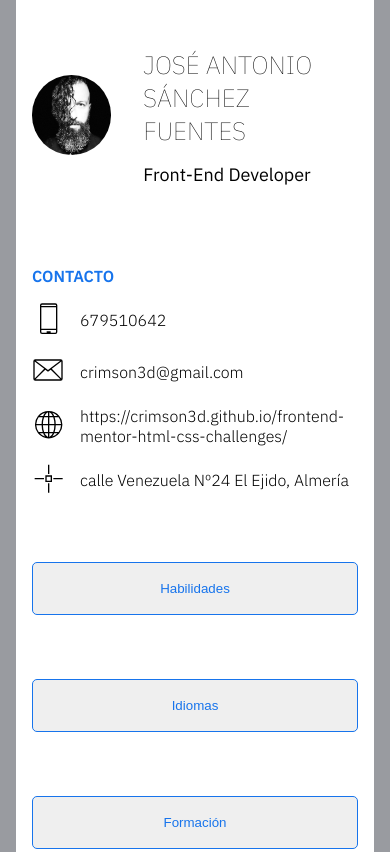
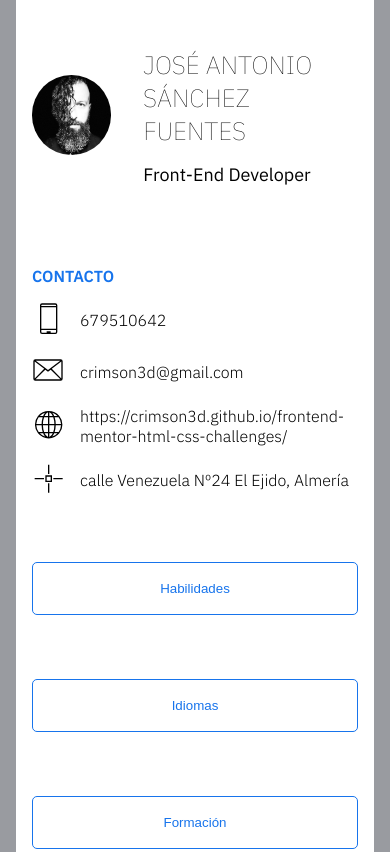
Before and after one commit to crimson3d/CV-JSON, a plain HTML site: page index.html in a window 390 px wide. Shown: the top 852 px of the page. Drawn offline with Linux system fonts and the light colour scheme.

Commit message:
cv update

```diff
--- a/assets/css/styles.scss
+++ b/assets/css/styles.scss
@@ -314,7 +314,7 @@
                 text-align: center;
                 transition: 0.5s;
                 color: #1774EC;
-                background-color: whiter;
+                background-color: white;
                 cursor: pointer;
                 text-decoration: none;
                 border-radius: 5px;
```
Also changed, not shown: assets/css/styles.css.
